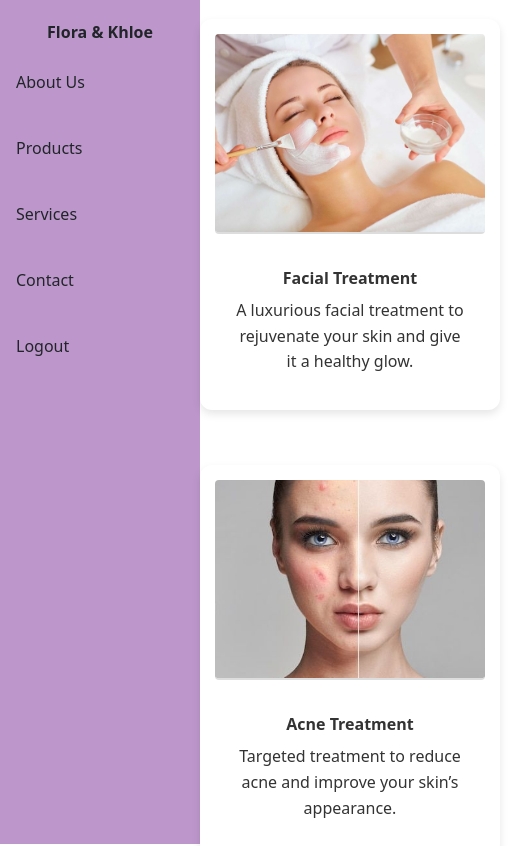
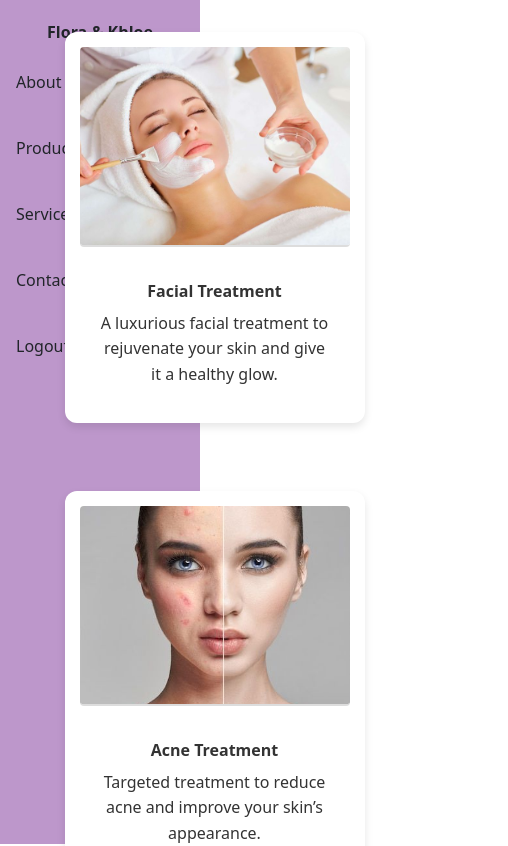
Before and after one commit to chandiniratho/layout, a React (Create React App) app: page /services in a window 390 px wide. Shown: the top 846 px of the page, 508 px wide, since content can reach past the window. Built offline with nearby package versions, Linux system fonts and the light colour scheme.

Commit message:
Update Services.css

```diff
--- a/src/components/Services.css
+++ b/src/components/Services.css
@@ -1,9 +1,7 @@
-
 /* General container styling */
 .container {
   margin-top: 3%;
-  margin-left: 20% ;
-
+  margin-left: 20%; /* Adjust this as necessary */
 }
 
 /* Header styling */
@@ -13,6 +11,7 @@ header {
   text-align: center;
   border-radius: 8px;
   box-shadow: 0 4px 8px rgba(0, 0, 0, 0.1);
+  margin-left: 20%; /* Ensure this matches the container's margin */
 }
 
 /* Card styling */
@@ -22,12 +21,7 @@ header {
   border-radius: 12px;
   overflow: hidden;
   box-shadow: 0 4px 8px rgba(0, 0, 0, 0.1);
-  margin-left: 70px;
-}
-
-.card:hover {
-  transform: translateY(-10px);
-  box-shadow: 0 8px 16px rgba(0, 0, 0, 0.2);
+  margin: 20px auto; /* Center align cards */
 }
 
 /* Image styling */
@@ -46,7 +40,7 @@ header {
 
 /* Card title styling */
 .card-title {
-  font-size: 1.0rem;
+  font-size: 1rem;
   font-weight: bold;
   color: #333;
   margin-bottom: 10px;
@@ -59,12 +53,21 @@ header {
   line-height: 1.6;
 }
 
+/* Column styling for services page */
+.col-md-5 {
+  margin-left: 20%; /* Adjust this margin as needed */
+}
+
 /* Media query for responsiveness */
 @media (max-width: 768px) {
   .card {
     margin-bottom: 20px;
+    margin-left: auto;  /* Ensure cards are centered on small screens */
+    margin-right: auto;
+  }
+
+  .container, .col-md-5, header {
+    margin-left: 5%; /* Adjust for smaller screens */
+    margin-right: 5%;
   }
 }
-.col-md-5{
-  margin-left:80px;
-}
```
